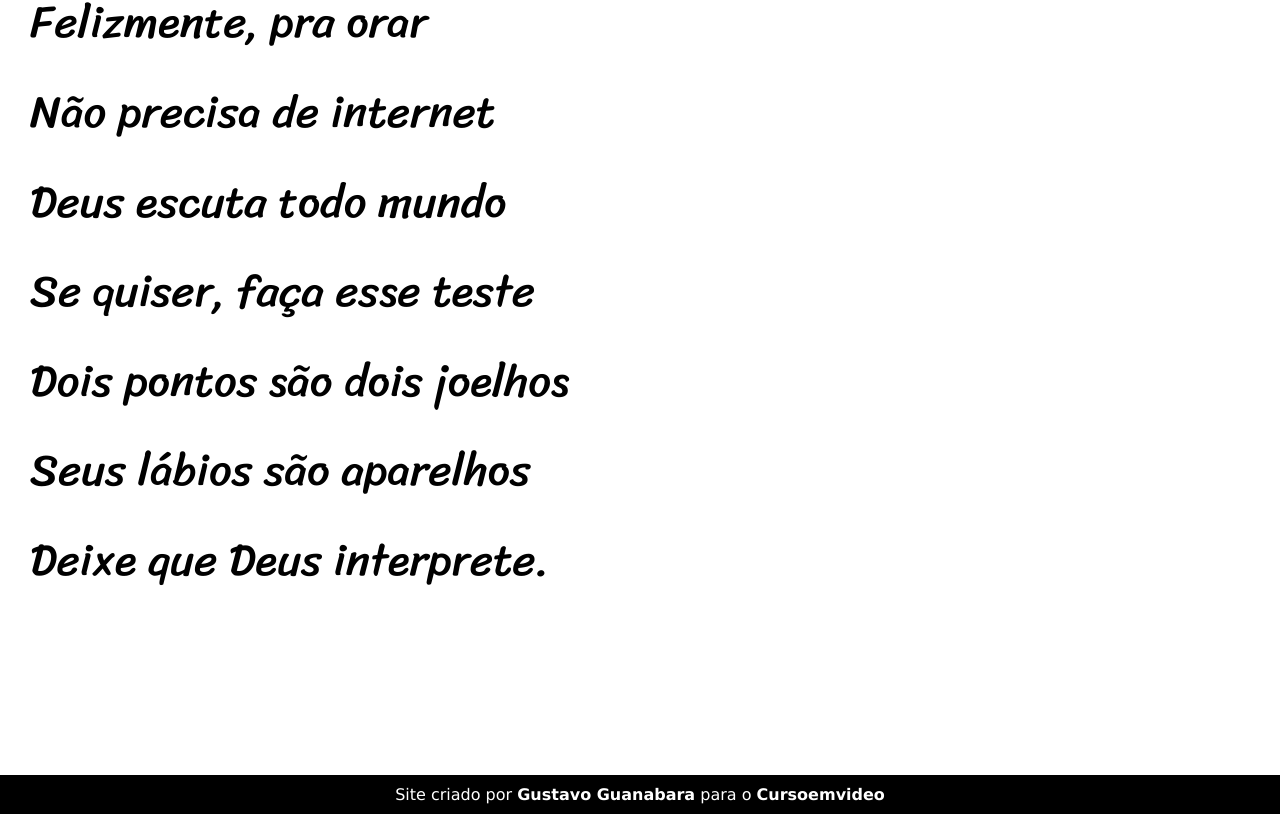
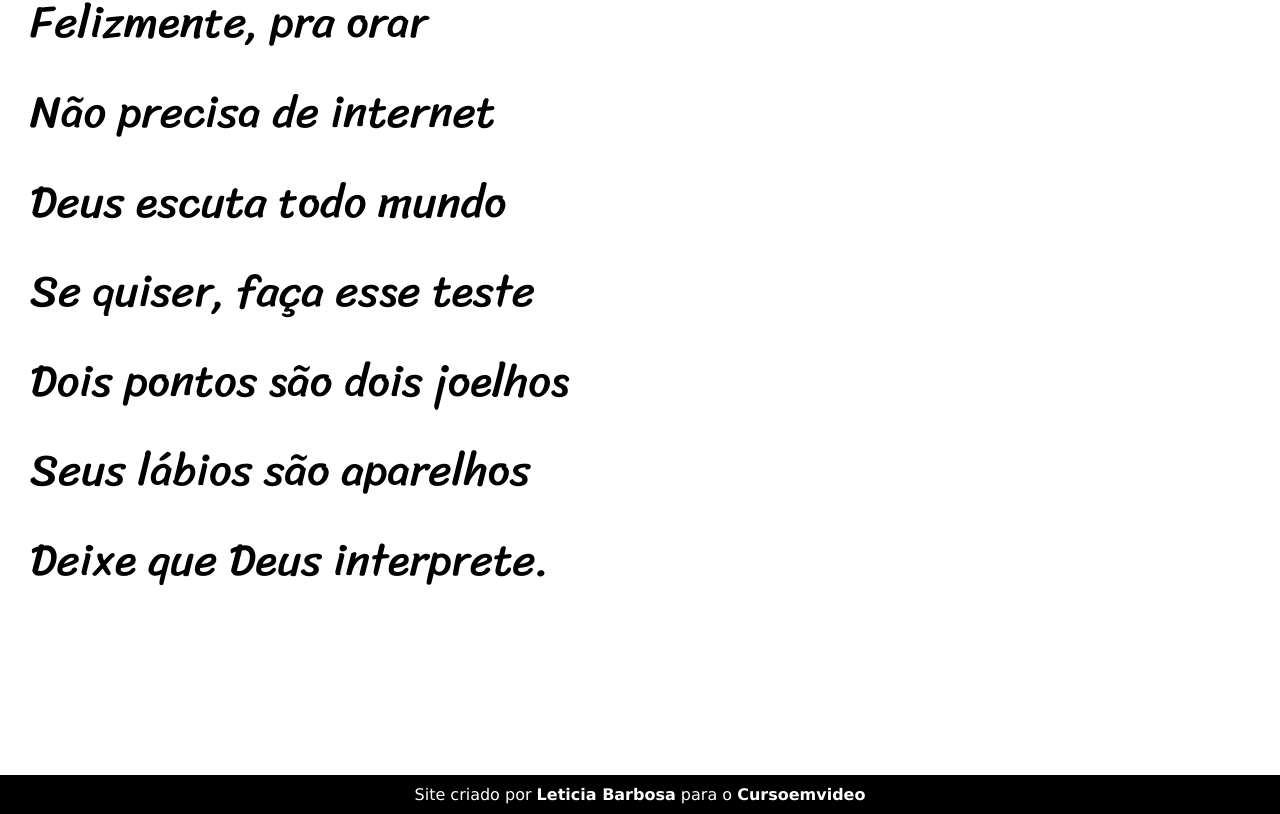
Before and after one commit to mleticiab/projeto-cordel, a plain HTML site: page index.html in a window 1280 px wide. Shown: the part 5143-5957 px from the top of the page. Drawn offline with Linux system fonts and the light colour scheme.

Commit message:
Update index.html

```diff
--- a/index.html
+++ b/index.html
@@ -95,5 +95,5 @@
     </section>
 </main>
 </body>
-    <footer>Site criado por <a href="https://gustavoguanabara.github.io/" target="_blank"><strong>Gustavo Guanabara</strong></a> para o <a href="https://youtube.com/cursoemvideo" target="_blank"><strong>Cursoemvideo</strong></a></footer>
+    <footer>Site criado por <a href="https://mleticiab.github.io/" target="_blank"><strong>Leticia Barbosa</strong></a> para o <a href="https://youtube.com/cursoemvideo" target="_blank"><strong>Cursoemvideo</strong></a></footer>
 </html>
```
